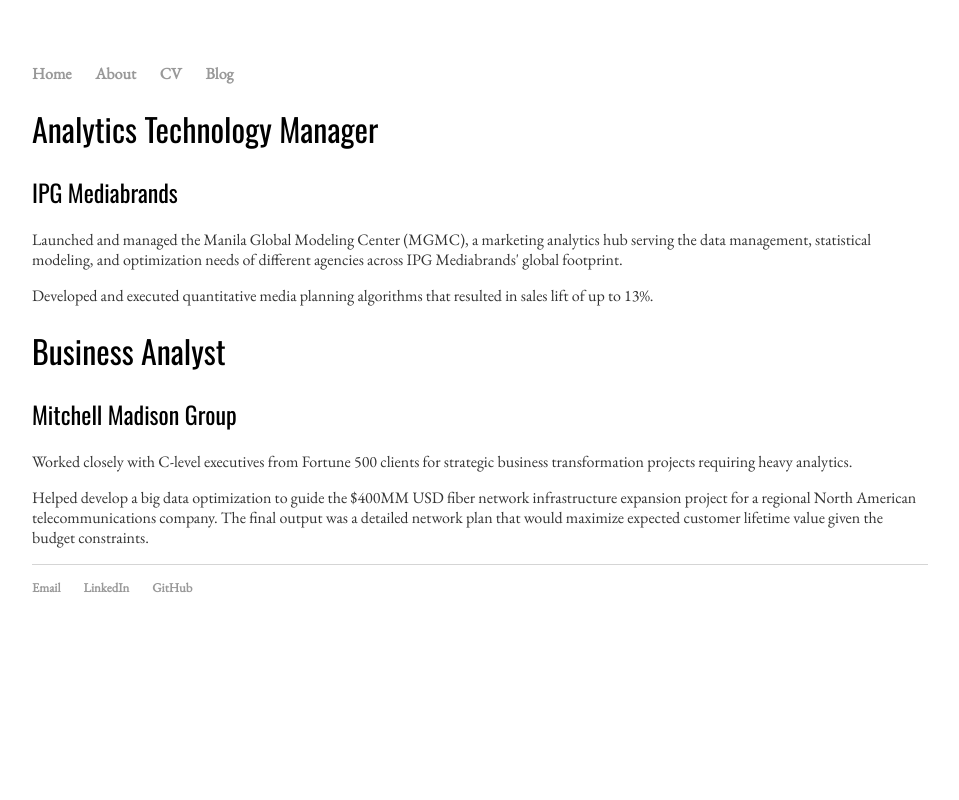
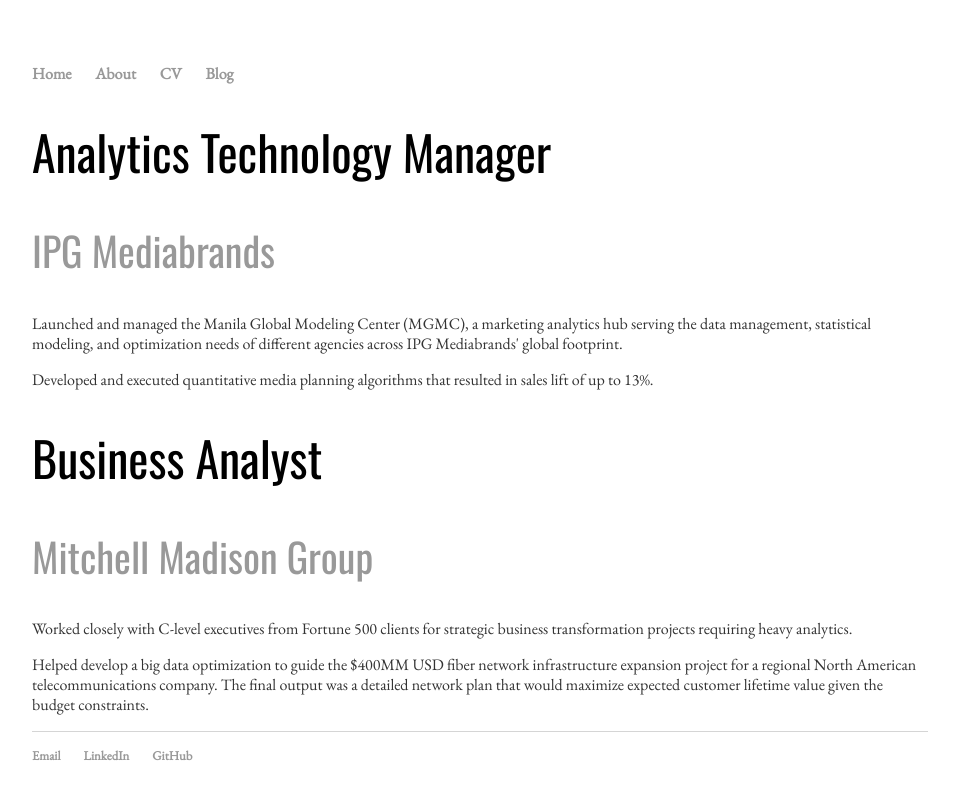
Before and after one commit to victorangeloblancada/victorangeloblancada.github.io-jekyll, a Jekyll site: the page built from cv/index.html, in a window 1280 px wide. Shown: the top 800 px of the page, without its empty margins (160-1119 px from the left). Built offline with Jekyll 4.4.1, drawn with Linux system fonts in a browser that asks for light colours.

Commit message:
Update main.css

```diff
--- a/css/main.css
+++ b/css/main.css
@@ -22,6 +22,13 @@
 h1, h2, h3 {
     font-family:'Oswald','Helvetica', 'Arial', 'Sans-Serif';
     font-weight: normal;
+}
+h1 {
+    font-size: 3em;
+}
+h2 {
+    font-size: 2.5em;
+    color: #999;
 }
 p, li {
     font-family:'EB Garamond', 'Garamond', 'Times', 'Times New Roman', 'Serif';
```
